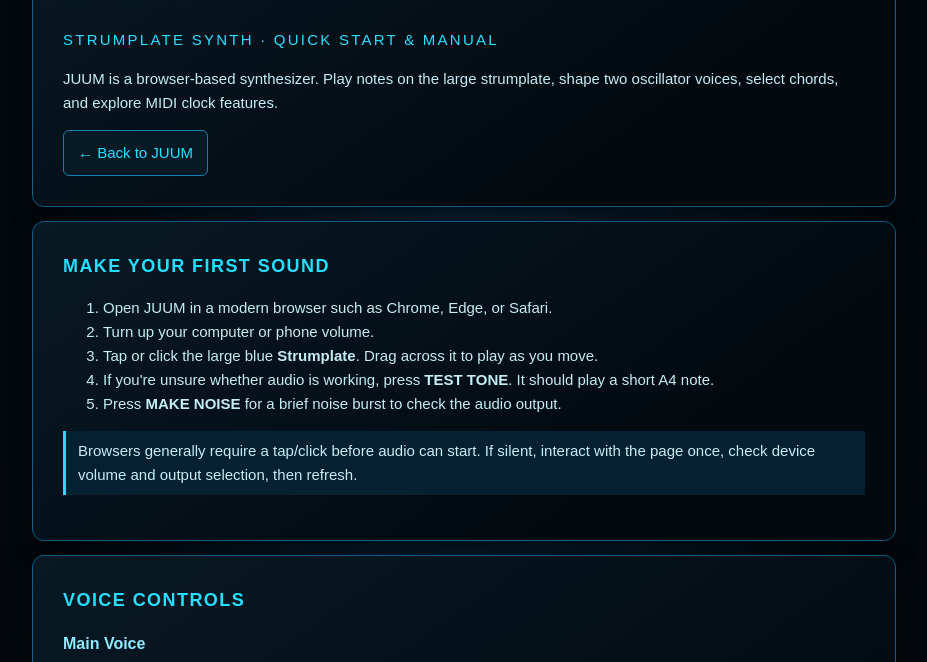
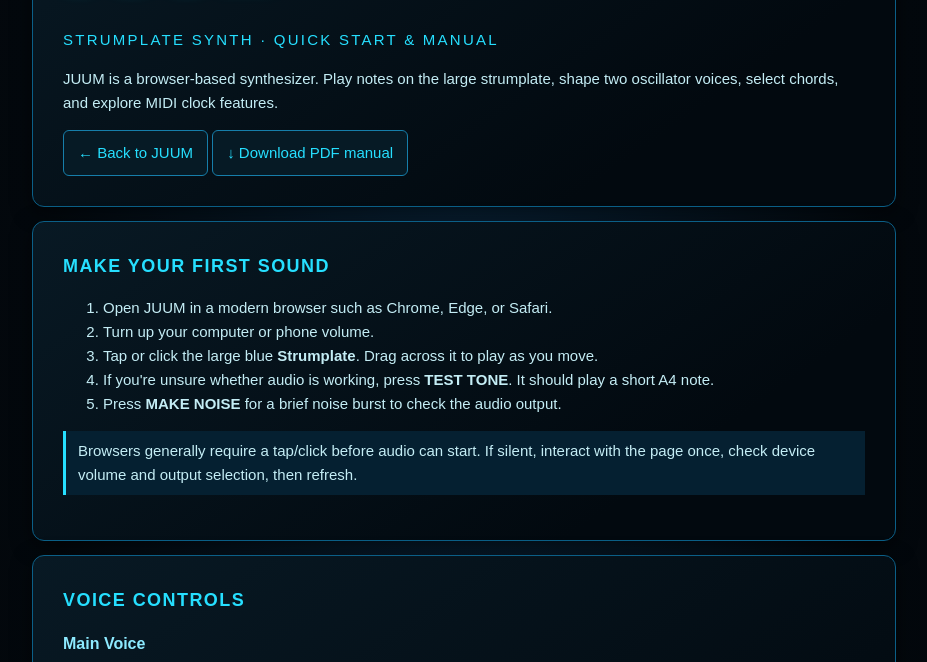
Before and after one commit to MENTLONE/JUUM, a plain HTML site: page manual.html in a window 1280 px wide. Shown: the part 138-800 px from the top of the page, without its empty margins (176-1103 px from the left). Drawn offline with Linux system fonts and the light colour scheme.

Commit message:
Add PDF download link to JUUM manual

```diff
--- a/manual.html
+++ b/manual.html
@@ -10,7 +10,7 @@
 </style>
 </head>
 <body><main class="wrap">
-<section class="panel"><h1>JUUM</h1><p style="color:var(--cyan);letter-spacing:.15em">STRUMPLATE SYNTH · QUICK START & MANUAL</p><p>JUUM is a browser-based synthesizer. Play notes on the large strumplate, shape two oscillator voices, select chords, and explore MIDI clock features.</p><a class="button" href="./">← Back to JUUM</a></section>
+<section class="panel"><h1>JUUM</h1><p style="color:var(--cyan);letter-spacing:.15em">STRUMPLATE SYNTH · QUICK START & MANUAL</p><p>JUUM is a browser-based synthesizer. Play notes on the large strumplate, shape two oscillator voices, select chords, and explore MIDI clock features.</p><a class="button" href="./">← Back to JUUM</a> <a class="button" href="JUUM_User_Manual.pdf" download>↓ Download PDF manual</a></section>
 <section class="panel"><h2>Make your first sound</h2><ol><li>Open JUUM in a modern browser such as Chrome, Edge, or Safari.</li><li>Turn up your computer or phone volume.</li><li>Tap or click the large blue <strong>Strumplate</strong>. Drag across it to play as you move.</li><li>If you're unsure whether audio is working, press <strong>TEST TONE</strong>. It should play a short A4 note.</li><li>Press <strong>MAKE NOISE</strong> for a brief noise burst to check the audio output.</li></ol><p class="note">Browsers generally require a tap/click before audio can start. If silent, interact with the page once, check device volume and output selection, then refresh.</p></section>
 <section class="panel"><h2>Voice controls</h2><h3>Main Voice</h3><p>The primary oscillator defines the main tone. Choose its waveform and adjust Volume, Cutoff, Resonance, Attack, Decay, Sustain, and Release. Use the Main Voice switch to mute or enable this layer.</p><h3>Sub Voice</h3><p>The sub oscillator adds a lower layer one octave beneath the played note. Its own waveform, volume, filter, and envelope shape the bass tone. Toggle it off to hear only the Main Voice.</p><h3>Detune</h3><p>The Detune knob shifts the Sub Voice by cents relative to its normal pitch. Start near 0; small positive or negative settings create a thicker, beating sound. Larger shifts sound more obviously out of tune.</p><h3>Knobs</h3><p>Drag a knob vertically to change its value. On touchscreens, drag with a finger. Use the displayed number as a guide; turn a control back toward its starting value if you lose track.</p></section>
 <section class="panel"><h2>Chords & arpeggiator</h2><p>Choose a root note and scale in Global. The chord buttons select the harmony. The arpeggiator turns the selected chord into a repeating pattern.</p><ul><li><strong>Rate:</strong> notes per second.</li><li><strong>Octaves:</strong> how many octaves the pattern spans.</li><li><strong>Swing:</strong> adds rhythmic lilt.</li><li><strong>Gate:</strong> controls how long each arpeggiated note sustains.</li><li><strong>Mode:</strong> Up, Down, Up/Down, or Random.</li></ul><p>Use the ARP control to start or stop the pattern. The strumplate is the hands-on playing surface.</p></section>
```
